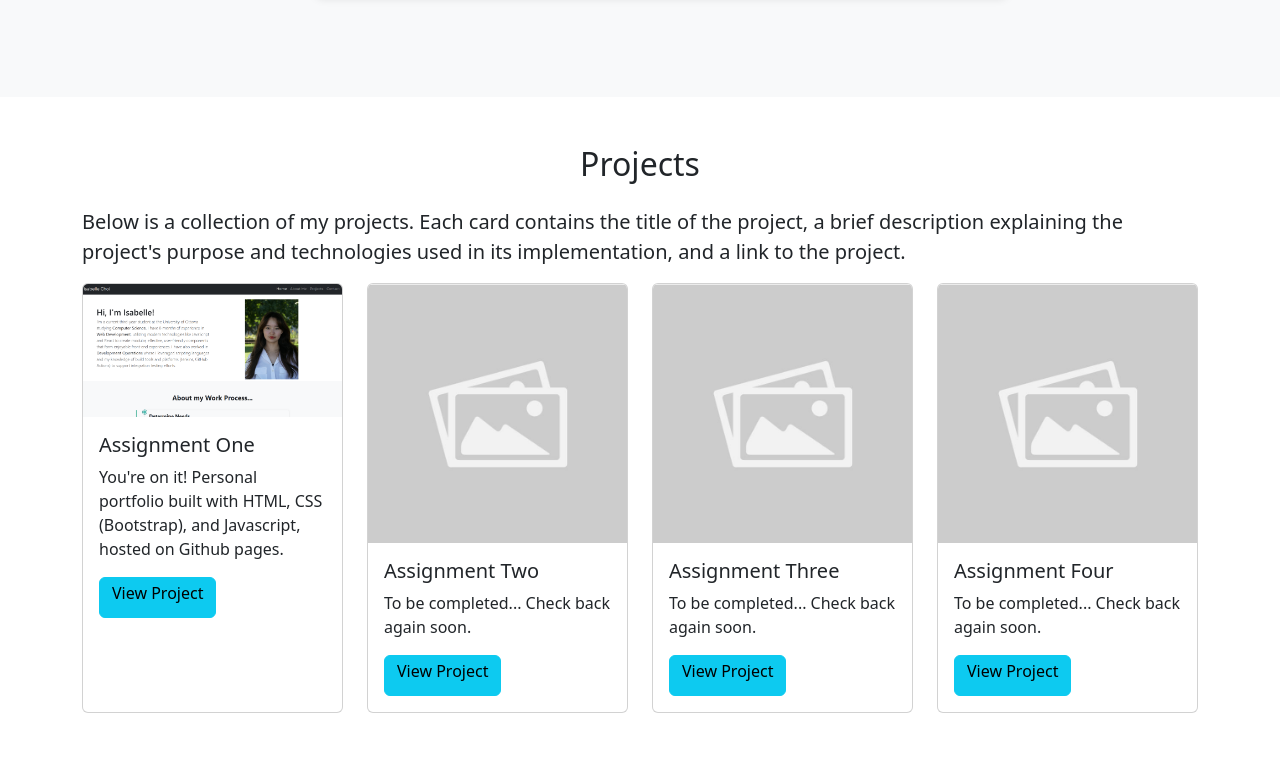
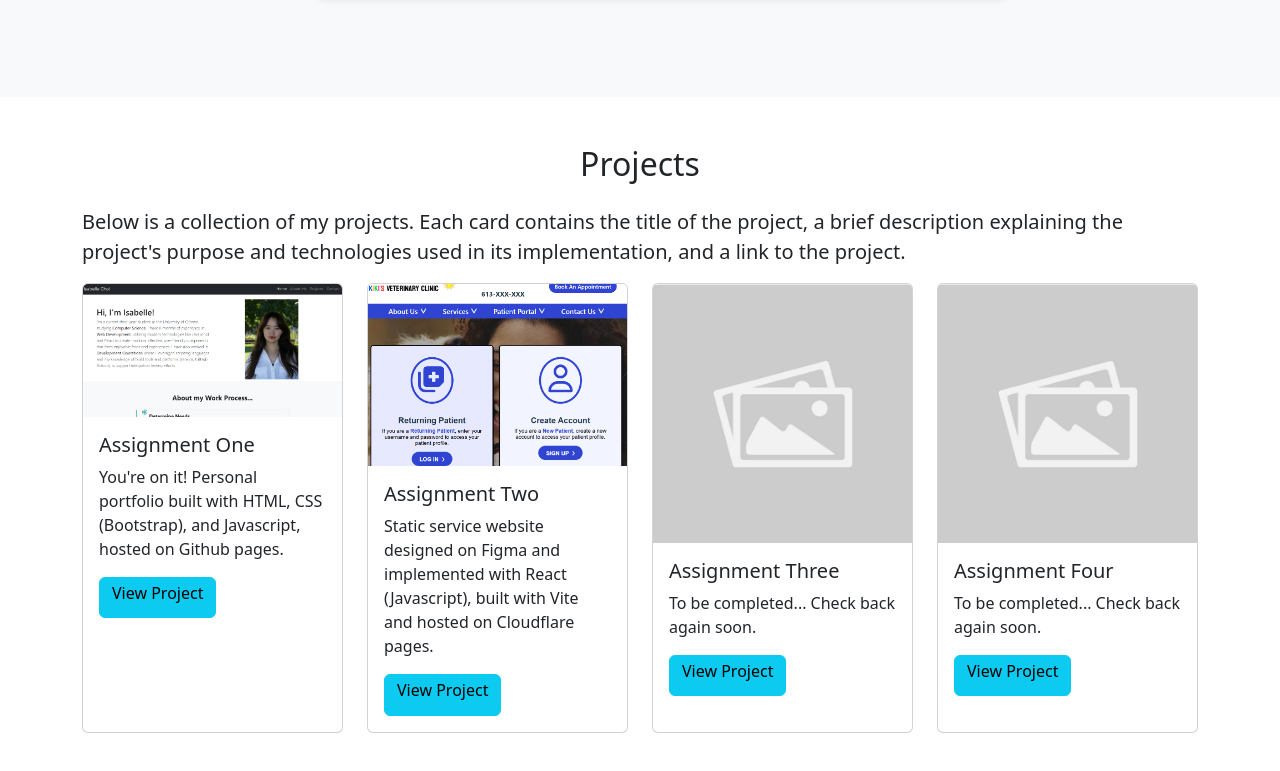
Before and after one commit to choiIsabelle/choiisabelle.github.io, a website: page index.html in a window 1280 px wide. Shown: the part 1394-2165 px from the top of the page. Drawn offline with nearby package versions, Linux system fonts and the light colour scheme.

Commit message:
update proj section with assignment 2 link

```diff
--- a/index.html
+++ b/index.html
@@ -188,11 +188,11 @@
       </div>
       <div class="col">
         <div class="card h-100">
-          <img src="./src/placeholder.png" class="card-img-top" alt="Project 2">
+          <img src="./src/A2_img.png" class="card-img-top" alt="Project 2">
           <div class="card-body">
             <h5 class="card-title">Assignment Two</h5>
-            <p class="card-text">To be completed... Check back again soon.</p>
-            <a href="https://github.com/choiIsabelle" rel="noopener noreferrer" target="_blank" class="btn btn-info"><h6>View Project</h6></a>
+            <p class="card-text">Static service website designed on Figma and implemented with React (Javascript), built with Vite and hosted on Cloudflare pages.</p>
+            <a href="https://seg3125-a2-0.pages.dev/" rel="noopener noreferrer" target="_blank" class="btn btn-info"><h6>View Project</h6></a>
           </div>
         </div>
       </div>
```
Also changed, not shown: src/A2_img.png (added).
